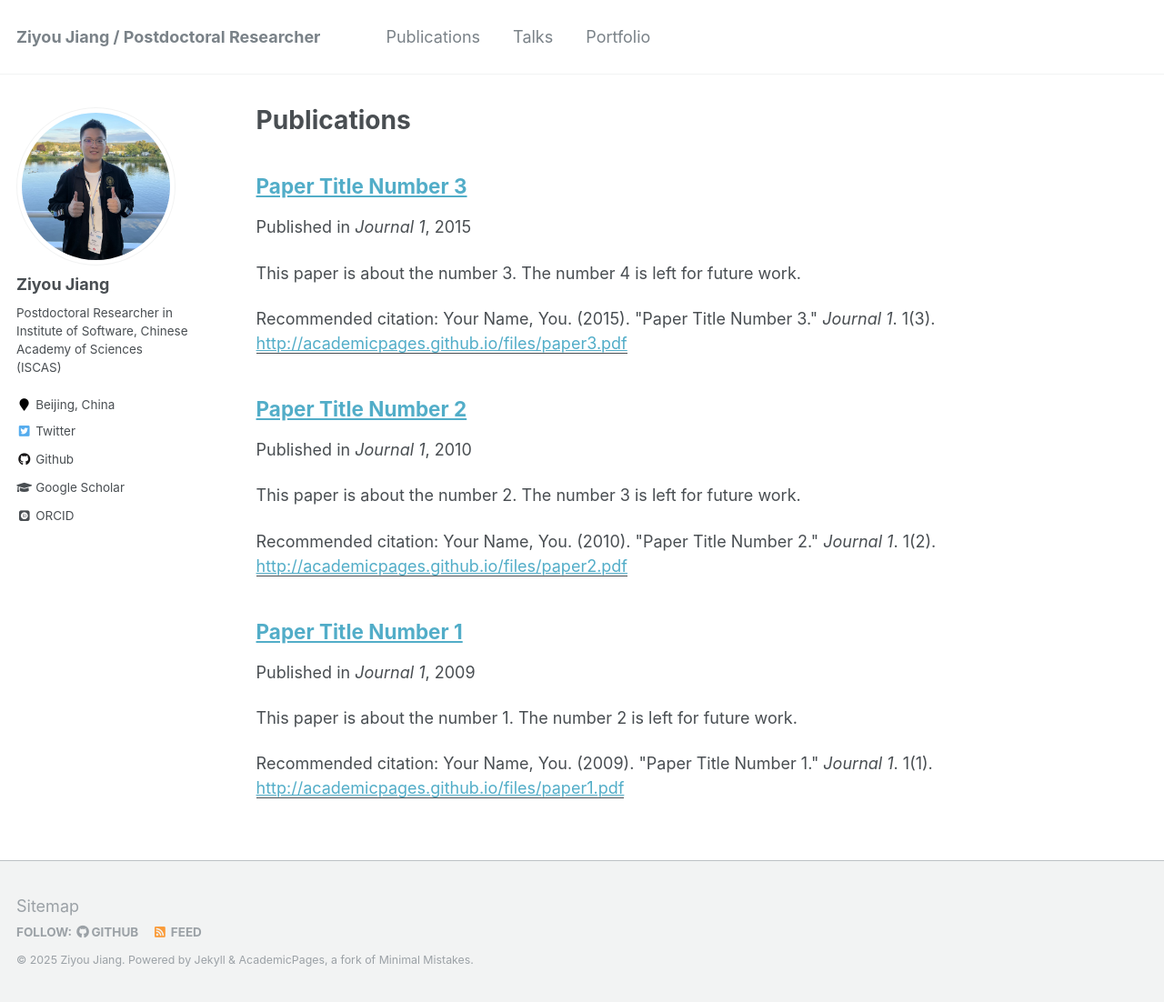
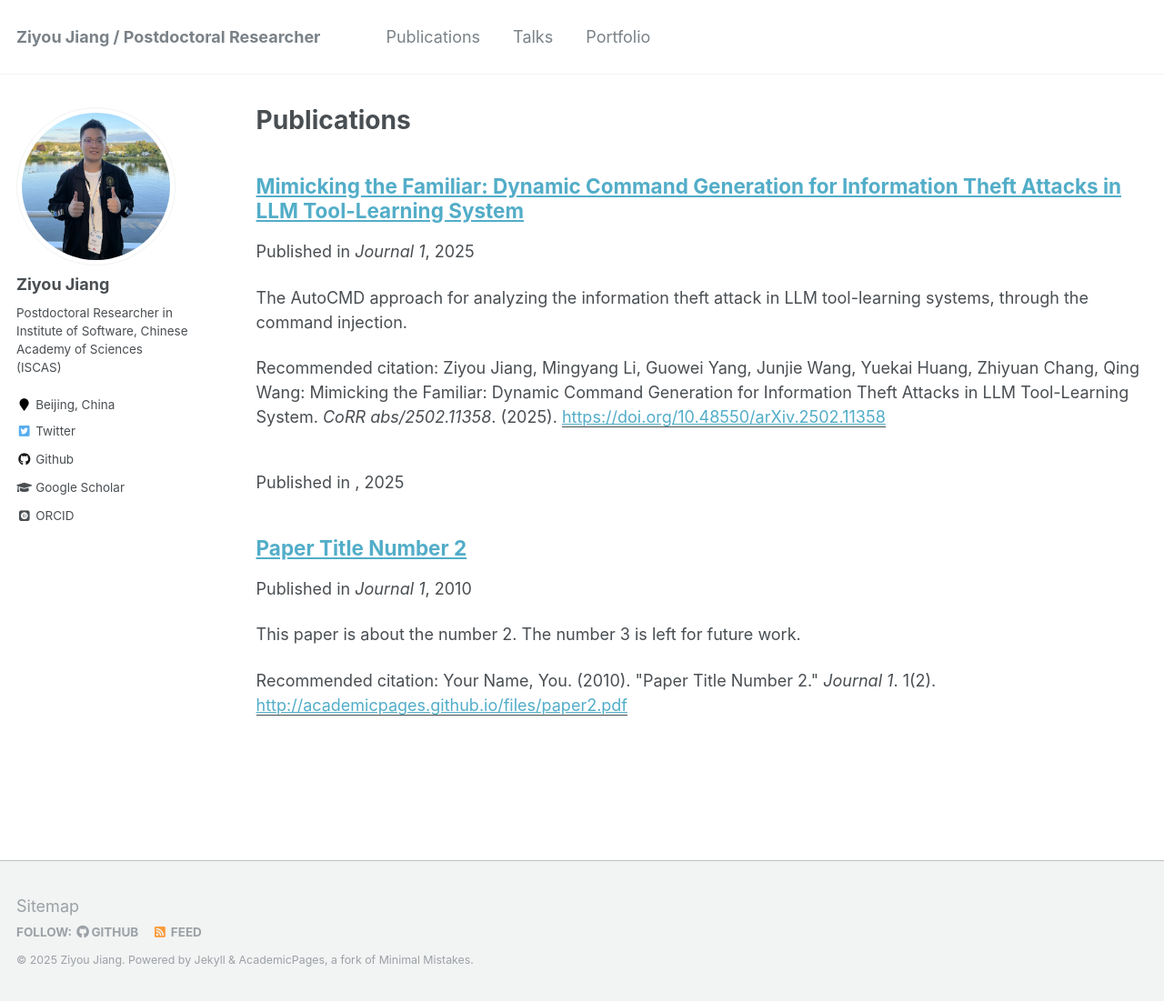
Before and after one commit to jzySaber1996/jzySaber1996.github.io, a Jekyll site: the page built from _pages/publications.md, in a window 1280 px wide and 1102 px high. Shown: the whole window at 91% size. Built offline with Jekyll 4.4.1, drawn with Linux system fonts in a browser that asks for light colours; some web fonts are replaced.

Commit message:
Change the Publication

```diff
--- a/_publications/2009-10-01-paper-title-number-1.md
+++ /dev/null
@@ -1,15 +0,0 @@
----
-title: "Paper Title Number 1"
-collection: publications
-permalink: /publication/2009-10-01-paper-title-number-1
-excerpt: 'This paper is about the number 1. The number 2 is left for future work.'
-date: 2009-10-01
-venue: 'Journal 1'
-paperurl: 'http://academicpages.github.io/files/paper1.pdf'
-citation: 'Your Name, You. (2009). &quot;Paper Title Number 1.&quot; <i>Journal 1</i>. 1(1).'
----
-This paper is about the number 1. The number 2 is left for future work.
-
-[Download paper here](http://academicpages.github.io/files/paper1.pdf)
-
-Recommended citation: Your Name, You. (2009). "Paper Title Number 1." <i>Journal 1</i>. 1(1).
--- a/_publications/2015-10-01-paper-title-number-3.md
+++ b/_publications/2015-10-01-paper-title-number-3.md
@@ -3,8 +3,8 @@ title: "Paper Title Number 3"
 collection: publications
 permalink: /publication/2015-10-01-paper-title-number-3
 excerpt: 'This paper is about the number 3. The number 4 is left for future work.'
-date: 2015-10-01
-venue: 'Journal 1'
+date: 2025-7-27
+venue: 'ACL'25'
 paperurl: 'http://academicpages.github.io/files/paper3.pdf'
 citation: 'Your Name, You. (2015). &quot;Paper Title Number 3.&quot; <i>Journal 1</i>. 1(3).'
 ---
--- /dev/null
+++ b/_publications/2025-07-27-AutoCMD.md
@@ -0,0 +1,15 @@
+---
+title: "Mimicking the Familiar: Dynamic Command Generation for Information Theft Attacks in LLM Tool-Learning System"
+collection: publications
+permalink: /publication/2025-07-27-AutoCMD
+excerpt: 'The AutoCMD approach for analyzing the information theft attack in LLM tool-learning systems, through the command injection.'
+date: 2025-7-27
+venue: 'Journal 1'
+paperurl: 'https://doi.org/10.48550/arXiv.2502.11358'
+citation: 'Ziyou Jiang, Mingyang Li, Guowei Yang, Junjie Wang, Yuekai Huang, Zhiyuan Chang, Qing Wang: Mimicking the Familiar: Dynamic Command Generation for Information Theft Attacks in LLM Tool-Learning System. <i>CoRR abs/2502.11358</i>. (2025).'
+---
+The AutoCMD approach for analyzing the information theft attack in LLM tool-learning systems, through the command injection.
+
+[Download paper here](https://doi.org/10.48550/arXiv.2502.11358)
+
+Recommended citation: Ziyou Jiang, Mingyang Li, Guowei Yang, Junjie Wang, Yuekai Huang, Zhiyuan Chang, Qing Wang: Mimicking the Familiar: Dynamic Command Generation for Information Theft Attacks in LLM Tool-Learning System. <i>CoRR abs/2502.11358</i>. (2025).
```
